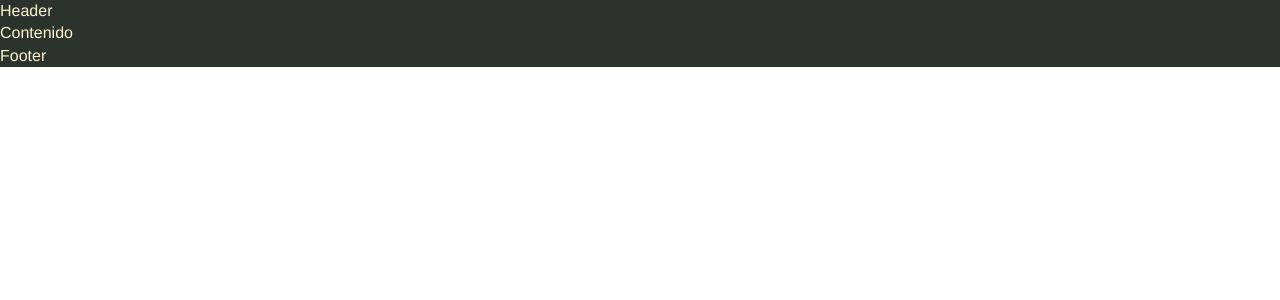
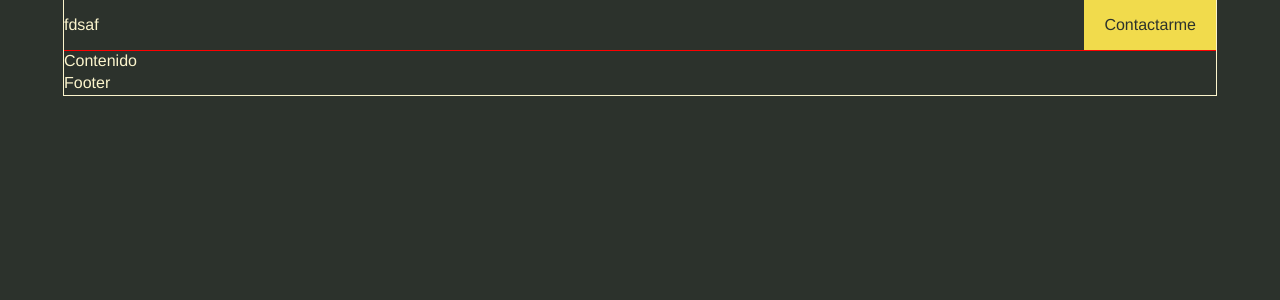
Before and after one commit to JeassonSuarez/Portafolio, a React (Vite) app: page / in a window 1280 px wide. Shown: the top 300 px of the page. Built offline with nearby package versions, Linux system fonts and the light colour scheme.

Commit message:
probando algo de botones

```diff
--- /dev/null
+++ b/src/components/pure/Button.jsx
@@ -0,0 +1,12 @@
+import React from 'react'
+import '../../styles/button.css'
+
+const Button = ({ texto }) => {
+  return (
+    <button className='btn'>
+        {texto}
+    </button>
+  )
+}
+
+export default Button
--- a/src/components/pure/Header.jsx
+++ b/src/components/pure/Header.jsx
@@ -1,9 +1,15 @@
-import React from 'react'
+import React from "react";
+import Button from "./Button";
+
+import "../../styles/header.css";
 
 const Header = () => {
   return (
-    <div>Header</div>
-  )
-}
+    <header className="header">
+      <h1>fdsaf</h1>
+      <Button texto="Contactarme" />
+    </header>
+  );
+};
 
-export default Header
+export default Header;
--- a/src/index.css
+++ b/src/index.css
@@ -163,8 +163,33 @@ body {
   /* opcional */
   -moz-osx-font-smoothing: grayscale;
   color: var(--amarillocero);
+  background-color: var(--oscuro);
 }
 
 .App{
   background-color: var(--oscuro);
+  outline: 1px solid var(--amarillocero);
+  display: flex;
+  flex-direction: column;
+  align-items: center;
+  justify-content: center;
+  margin: auto;
 }
+
+.App>*{
+  width: 100%;
+}
+
+@media (max-width: 991px) {
+  /* Estilos para tabletas en orientación horizontal */
+  .App{
+    width: 100%;
+  }
+}
+
+@media (min-width: 992px) {
+  /* Estilos para computadoras portátiles */
+  .App{
+    width: 90%;
+  }
+}
--- /dev/null
+++ b/src/styles/button.css
@@ -0,0 +1,5 @@
+.btn{
+    background-color: var(--amarillouno);
+    padding: 16px 20px;
+    color: var(--oscuro);
+}
--- /dev/null
+++ b/src/styles/header.css
@@ -0,0 +1,6 @@
+.header{
+    outline: 1px solid red;
+    display: flex;
+    justify-content: space-between;
+    align-items: center;
+}
```
